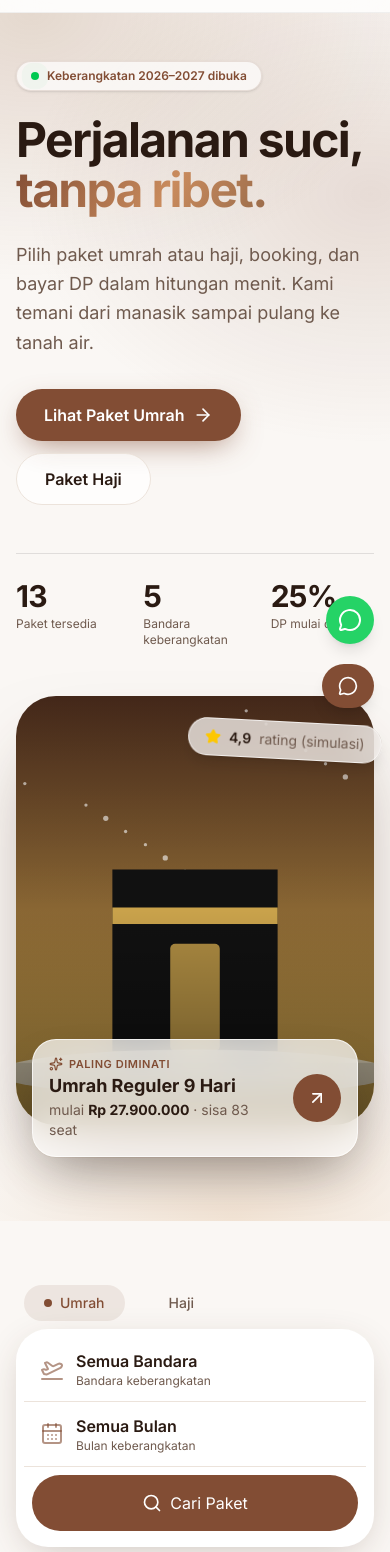
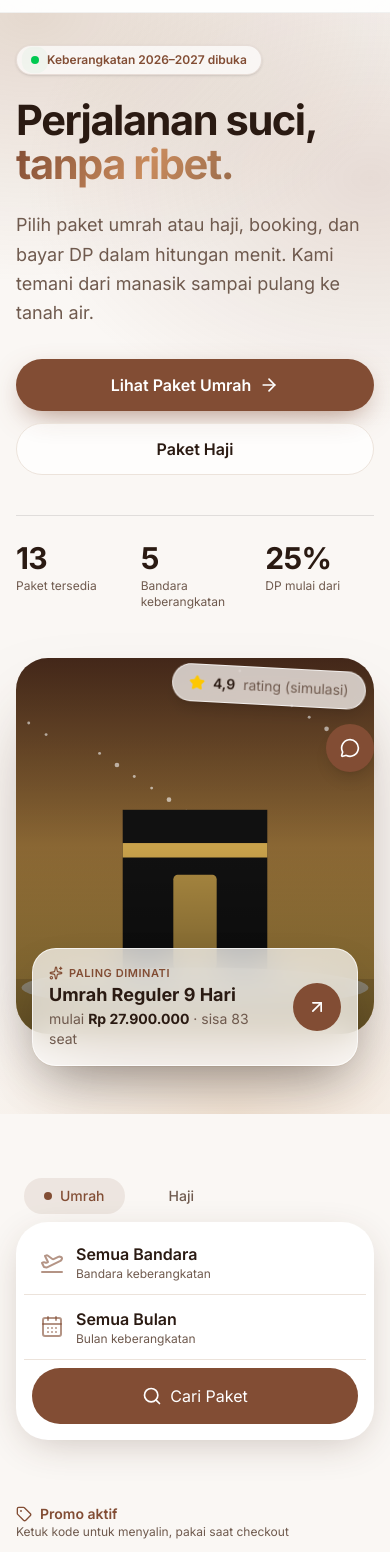
Before and after one commit to husain1612/mahyaa-compro, a React (Vite) app: page / in a window 390 px wide. Shown: the part 56-1608 px from the top of the page. Built offline with nearby package versions, Linux system fonts and the light colour scheme.

Commit message:
Perbaiki tampilan mobile dan tablet: hero, promo, tab kategori, FAB, tabel admin jadi kartu, bar total booking
Co-Authored-By: Claude Sonnet 5.5 <noreply@anthropic.com>
Claude-Session: https://claude.ai/code/session_01Btno1KbQuTVzBREcwezHNJ

```diff
--- a/src/components/admin/AdminSidebar.tsx
+++ b/src/components/admin/AdminSidebar.tsx
@@ -12,7 +12,7 @@ const items: { id: AdminTab; label: string; icon: typeof Package }[] = [
 
 export function AdminSidebar({ active, onChange }: { active: AdminTab; onChange: (t: AdminTab) => void }) {
   return (
-    <nav aria-label="Menu admin" className="flex gap-1 overflow-x-auto rounded-xl border border-border bg-surface p-2 lg:flex-col">
+    <nav aria-label="Menu admin" className="no-scrollbar flex gap-1 overflow-x-auto rounded-2xl border border-border bg-surface p-2 lg:flex-col">
       {items.map((i) => (
         <button key={i.id} onClick={() => onChange(i.id)} aria-current={active === i.id ? 'page' : undefined}
           className={cn('flex shrink-0 cursor-pointer items-center gap-2 rounded-lg px-3 py-2.5 text-sm font-medium', active === i.id ? 'bg-primary text-primary-foreground' : 'hover:bg-black/5')}>
--- a/src/components/chatbot/ChatbotWidget.tsx
+++ b/src/components/chatbot/ChatbotWidget.tsx
@@ -14,7 +14,7 @@ const WELCOME: Msg = {
   text: 'Assalamu’alaikum! Saya asisten virtual Mahyaa Tour. Saya bekerja dengan aturan & data simulasi (bukan AI sungguhan). Apa yang ingin Anda ketahui?',
 }
 
-export function ChatbotWidget() {
+export function ChatbotWidget({ lift = false }: { lift?: boolean }) {
   const [open, setOpen] = useState(false)
   const [msgs, setMsgs] = useState<Msg[]>([WELCOME])
   const [text, setText] = useState('')
@@ -42,7 +42,7 @@ export function ChatbotWidget() {
     <div className="no-print">
       {!open && (
         <button onClick={() => setOpen(true)} aria-label="Buka asisten virtual"
-          className="fixed bottom-20 right-4 z-40 flex items-center gap-2 rounded-full bg-primary px-4 py-3 text-primary-foreground shadow-lg hover:bg-secondary lg:bottom-6">
+          className={cn('fixed right-4 z-40 flex h-12 items-center gap-2 rounded-full bg-primary px-3.5 text-primary-foreground shadow-lg hover:bg-secondary sm:px-4 lg:bottom-6', lift ? 'bottom-24' : 'bottom-4')}>
           <MessageCircle className="h-5 w-5" /><span className="hidden text-sm font-semibold sm:inline">Tanya Asisten</span>
         </button>
       )}
--- a/src/components/dashboard/DashboardSidebar.tsx
+++ b/src/components/dashboard/DashboardSidebar.tsx
@@ -11,7 +11,7 @@ const items: { id: DashTab; label: string; icon: typeof Receipt }[] = [
 
 export function DashboardSidebar({ active, onChange }: { active: DashTab; onChange: (t: DashTab) => void }) {
   return (
-    <nav aria-label="Menu dashboard" className="flex gap-1 overflow-x-auto rounded-xl border border-border bg-surface p-2 lg:flex-col">
+    <nav aria-label="Menu dashboard" className="no-scrollbar flex gap-1 overflow-x-auto rounded-2xl border border-border bg-surface p-2 lg:flex-col">
       {items.map((i) => (
         <button key={i.id} onClick={() => onChange(i.id)} aria-current={active === i.id ? 'page' : undefined}
           className={cn('flex shrink-0 cursor-pointer items-center gap-2 rounded-lg px-3 py-2.5 text-sm font-medium', active === i.id ? 'bg-primary text-primary-foreground' : 'hover:bg-black/5')}>
--- a/src/components/home/Hero.tsx
+++ b/src/components/home/Hero.tsx
@@ -15,31 +15,31 @@ export function Hero({ packages }: { packages: TourPackage[] }) {
   ]
   return (
     <section className="bg-mesh relative overflow-hidden">
-      <div className="mx-auto grid max-w-7xl items-center gap-12 px-4 pb-24 pt-12 sm:px-6 lg:grid-cols-[1.05fr_1fr] lg:pb-32 lg:pt-20">
+      <div className="mx-auto grid max-w-7xl items-center gap-12 px-4 pb-20 pt-8 sm:px-6 sm:pt-12 lg:grid-cols-[1.05fr_1fr] lg:pb-32 lg:pt-20">
         <div className="animate-fade-up">
           <span className="inline-flex items-center gap-2 rounded-full border border-primary/15 bg-white/70 px-3.5 py-1.5 text-xs font-semibold text-primary shadow-sm backdrop-blur">
             <span className="pulse-dot h-2 w-2 rounded-full bg-green-500" aria-hidden />Keberangkatan 2026–2027 dibuka
           </span>
-          <h1 className="mt-6 text-5xl font-bold leading-[1.05] sm:text-6xl">
+          <h1 className="mt-6 text-[2.6rem] font-bold leading-[1.05] sm:text-6xl">
             Perjalanan suci,<br /><span className="text-gradient">tanpa ribet.</span>
           </h1>
           <p className="mt-6 max-w-lg text-lg leading-relaxed text-muted">Pilih paket umrah atau haji, booking, dan bayar DP dalam hitungan menit. Kami temani dari manasik sampai pulang ke tanah air.</p>
-          <div className="mt-8 flex flex-wrap items-center gap-3">
-            <Link to="/umrah" className="group inline-flex h-13 items-center gap-2 rounded-full bg-primary px-7 text-base font-semibold text-white shadow-[0_10px_30px_-10px_rgba(130,77,52,.7)] transition hover:bg-secondary">Lihat Paket Umrah<ArrowRight className="h-5 w-5 transition group-hover:translate-x-1" /></Link>
-            <Link to="/haji" className="inline-flex h-13 items-center rounded-full border border-border bg-white/70 px-7 text-base font-semibold backdrop-blur transition hover:bg-white">Paket Haji</Link>
+          <div className="mt-8 grid grid-cols-1 gap-3 min-[420px]:flex min-[420px]:flex-wrap min-[420px]:items-center">
+            <Link to="/umrah" className="group inline-flex h-13 items-center justify-center gap-2 rounded-full bg-primary px-7 text-base font-semibold text-white shadow-[0_10px_30px_-10px_rgba(130,77,52,.7)] transition hover:bg-secondary">Lihat Paket Umrah<ArrowRight className="h-5 w-5 transition group-hover:translate-x-1" /></Link>
+            <Link to="/haji" className="inline-flex h-13 items-center justify-center rounded-full border border-border bg-white/70 px-7 text-base font-semibold backdrop-blur transition hover:bg-white">Paket Haji</Link>
           </div>
-          <dl className="mt-12 grid max-w-md grid-cols-3 gap-6 border-t border-black/10 pt-6">
+          <dl className="mt-10 grid max-w-md grid-cols-3 gap-4 sm:mt-12 sm:gap-6 border-t border-black/10 pt-6">
             {stats.map((s) => <div key={s.l}><dt className="sr-only">{s.l}</dt><dd className="text-3xl font-bold tracking-tight">{s.v}</dd><p className="mt-0.5 text-xs text-muted">{s.l}</p></div>)}
           </dl>
         </div>
 
         <div className="relative mx-auto w-full max-w-xl lg:max-w-none" aria-hidden={!spot}>
-          <div className="relative aspect-[5/6] overflow-hidden rounded-[2.5rem] shadow-[0_40px_80px_-30px_rgba(74,43,28,.6)] sm:aspect-[4/4.4]">
+          <div className="relative aspect-[4/4.2] overflow-hidden rounded-[2rem] shadow-[0_40px_80px_-30px_rgba(74,43,28,.6)] sm:aspect-[16/10] sm:rounded-[2.5rem] lg:aspect-[4/4.4]">
             <Scene id="kaaba" />
             <div aria-hidden className="absolute inset-0 bg-gradient-to-t from-black/45 via-transparent to-black/10" />
           </div>
           <div aria-hidden className="animate-floaty absolute -left-4 top-10 hidden h-36 w-32 overflow-hidden rounded-3xl border-4 border-white shadow-xl sm:block" style={{ ['--r' as string]: '-6deg' }}><Scene id="nabawi" /></div>
-          <div className="animate-floaty glass absolute -right-2 top-8 flex items-center gap-2 rounded-full px-4 py-2 text-sm font-semibold shadow-lg" style={{ ['--r' as string]: '3deg' }}>
+          <div className="animate-floaty glass absolute right-2 top-4 sm:-right-2 sm:top-8 flex items-center gap-2 rounded-full px-4 py-2 text-sm font-semibold shadow-lg" style={{ ['--r' as string]: '3deg' }}>
             <Star className="h-4 w-4 fill-yellow-400 text-yellow-400" />4,9 <span className="font-normal text-muted">rating (simulasi)</span>
           </div>
           {spot && (
--- a/src/components/home/SeatAvailability.tsx
+++ b/src/components/home/SeatAvailability.tsx
@@ -14,7 +14,7 @@ const jt = (n: number) => `${(n / 1_000_000).toFixed(1)} Jt`
 export function AirportList({ packages }: { packages: TourPackage[] }) {
   const scenes = ['hotel', 'nabawi', 'flight', 'dates', 'kaaba']
   return (
-    <ul className="space-y-4">
+    <ul className="grid gap-3 md:grid-cols-2 md:gap-x-8 lg:grid-cols-1">
       {AIRPORTS.slice(0, 5).map((a, idx) => {
         const count = packages.filter((p) => p.departures.some((d) => d.airportCode === a.code)).length
         return (
@@ -41,7 +41,7 @@ export function SeatAvailability({ packages }: { packages: TourPackage[] }) {
   )
   return (
     <div className="relative">
-      <div ref={scroller} className="no-scrollbar -mx-1 flex snap-x gap-4 overflow-x-auto px-1 pb-3 pr-16">
+      <div ref={scroller} className="no-scrollbar -mx-1 flex snap-x gap-4 overflow-x-auto px-1 pb-3 sm:pr-16">
         {cards.map(({ p, d }) => (
           <Link key={d.id} to={`/paket/${p.slug}`} className="group w-60 shrink-0 snap-start rounded-2xl border border-border bg-surface p-4 shadow-sm transition hover:-translate-y-0.5 hover:border-primary/40 hover:shadow-lg">
             <div className="flex h-9 items-center gap-2 text-primary"><PlaneTakeoff className="h-5 w-5" /><span className="truncate text-sm font-semibold">{p.airline}</span></div>
@@ -56,7 +56,7 @@ export function SeatAvailability({ packages }: { packages: TourPackage[] }) {
           </Link>
         ))}
       </div>
-      <button onClick={() => scroller.current?.scrollBy({ left: 260, behavior: 'smooth' })} aria-label="Geser ke kanan" className="absolute right-0 top-1/2 grid h-12 w-12 -translate-y-1/2 place-items-center rounded-full border border-border bg-surface shadow-md hover:bg-primary/5"><ChevronRight className="h-5 w-5" /></button>
+      <button onClick={() => scroller.current?.scrollBy({ left: 260, behavior: 'smooth' })} aria-label="Geser ke kanan" className="absolute right-0 top-1/2 hidden h-12 w-12 sm:grid -translate-y-1/2 place-items-center rounded-full border border-border bg-surface shadow-md hover:bg-primary/5"><ChevronRight className="h-5 w-5" /></button>
     </div>
   )
 }
--- a/src/components/layout/Layout.tsx
+++ b/src/components/layout/Layout.tsx
@@ -20,8 +20,8 @@ export function Layout({ bare }: { bare?: boolean }) {
       <Navbar />
       <main id="main" className="flex-1"><Outlet /></main>
       {!bare && <Footer />}
-      <a href={waLink()} target="_blank" rel="noreferrer" aria-label="Chat WhatsApp admin (nomor dummy)" className="no-print fixed bottom-36 right-4 z-40 grid h-12 w-12 place-items-center rounded-full bg-[#25D366] text-white shadow-lg hover:brightness-110 lg:bottom-24"><MessageCircle className="h-6 w-6" /></a>
-      <ChatbotWidget />
+      <a href={waLink()} target="_blank" rel="noreferrer" aria-label="Chat WhatsApp admin (nomor dummy)" className="no-print fixed bottom-24 right-4 z-40 hidden h-12 w-12 place-items-center rounded-full bg-[#25D366] text-white shadow-lg hover:brightness-110 lg:grid"><MessageCircle className="h-6 w-6" /></a>
+      <ChatbotWidget lift={pathname.startsWith('/paket/')} />
       <Toaster richColors position="top-center" />
     </div>
   )
--- a/src/components/layout/Navbar.tsx
+++ b/src/components/layout/Navbar.tsx
@@ -53,7 +53,7 @@ export function Navbar() {
   }
 
   return (
-    <header className="no-print sticky top-0 z-40 border-b border-black/5 bg-white/70 backdrop-blur-xl supports-[backdrop-filter]:bg-white/60">
+    <header className="no-print sticky top-0 z-40 border-b border-black/5 bg-white/90 backdrop-blur-xl supports-[backdrop-filter]:bg-white/80">
       <div className="mx-auto flex h-[4.25rem] max-w-7xl items-center justify-between px-4 sm:px-6">
         <Logo />
         <nav className="hidden items-center gap-1 lg:flex" aria-label="Navigasi utama">
--- a/src/components/package/PackageGallery.tsx
+++ b/src/components/package/PackageGallery.tsx
@@ -8,7 +8,7 @@ export function PackageGallery({ images, name }: { images: string[]; name: strin
   const go = (d: number) => setI((i + d + images.length) % images.length)
   return (
     <div>
-      <div className="relative aspect-[16/10] overflow-hidden rounded-xl bg-black/5">
+      <div className="relative aspect-[16/10] overflow-hidden rounded-3xl bg-black/5 md:aspect-[16/9]">
         <Scene id={images[i]} alt={`${name} — ${SCENE_LABEL[images[i]] ?? `foto ${i + 1}`}`} />
         <button onClick={() => go(-1)} aria-label="Foto sebelumnya" className="absolute left-2 top-1/2 -translate-y-1/2 rounded-full bg-white/90 p-2 shadow hover:bg-white"><ChevronLeft className="h-5 w-5" /></button>
         <button onClick={() => go(1)} aria-label="Foto berikutnya" className="absolute right-2 top-1/2 -translate-y-1/2 rounded-full bg-white/90 p-2 shadow hover:bg-white"><ChevronRight className="h-5 w-5" /></button>
--- a/src/pages/HomePage.tsx
+++ b/src/pages/HomePage.tsx
@@ -52,13 +52,13 @@ export default function HomePage() {
 
       <Reveal>
         <section aria-label="Promo aktif" className="mx-auto max-w-7xl px-4 pt-16 sm:px-6">
-          <div className="mb-5 flex items-center gap-2 text-sm font-semibold text-primary"><Tag className="h-4 w-4" />Promo aktif <span className="font-normal text-muted">· ketuk untuk menyalin kode, pakai saat checkout</span></div>
-          <div className="grid gap-4 md:grid-cols-3">
+          <div className="mb-5 flex flex-wrap items-center gap-x-2 text-sm font-semibold text-primary"><Tag className="h-4 w-4" />Promo aktif <span className="basis-full text-xs font-normal text-muted sm:basis-auto sm:text-sm">Ketuk kode untuk menyalin, pakai saat checkout</span></div>
+          <div className="grid gap-4 sm:grid-cols-2 lg:grid-cols-3">
             {(promos.data ?? []).slice(0, 3).map((p) => (
-              <div key={p.id} className="relative flex items-center gap-4 overflow-hidden rounded-3xl bg-surface p-5 ring-1 ring-black/5">
+              <div key={p.id} className="relative flex items-center gap-4 overflow-hidden rounded-3xl bg-surface p-5 ring-1 ring-black/5 sm:last:col-span-2 lg:last:col-span-1">
                 <div aria-hidden className="absolute -right-6 -top-6 h-24 w-24 rounded-full bg-accent/15" />
                 <div className="relative grid h-14 w-14 shrink-0 place-items-center rounded-2xl bg-primary text-lg font-bold text-white">{p.type === 'percent' ? `${p.value}%` : `${(p.value / 1_000_000).toString().replace('.', ',')}jt`}</div>
-                <div className="relative min-w-0 flex-1"><p className="truncate font-semibold">{p.title}</p><p className="line-clamp-1 text-xs text-muted">s.d. {formatDateShort(p.validUntil)}</p></div>
+                <div className="relative min-w-0 flex-1"><p className="line-clamp-2 text-sm font-semibold leading-snug">{p.title}</p><p className="line-clamp-1 text-xs text-muted">s.d. {formatDateShort(p.validUntil)}</p></div>
                 <button onClick={() => copy(p.code)} className="relative flex shrink-0 cursor-pointer items-center gap-1.5 rounded-full border border-dashed border-primary/40 px-3 py-1.5 font-mono text-xs font-bold text-primary hover:bg-primary/5" aria-label={`Salin kode ${p.code}`}>{p.code}<Copy className="h-3.5 w-3.5" /></button>
               </div>
             ))}
@@ -79,8 +79,8 @@ export default function HomePage() {
 
       <Reveal>
         <Section id="paket" eyebrow="Umrah" title="Pilihan paket umrah" subtitle="Dari hemat sampai premium — semua dengan harga transparan per tipe kamar." action={<Button asChild variant="outline"><Link to="/umrah">Lihat semua<ArrowRight className="h-4 w-4" /></Link></Button>} className="pt-4">
-          <div className="mb-8 inline-flex flex-wrap gap-1 rounded-full bg-black/5 p-1" role="tablist" aria-label="Kategori umrah">
-            {CATS.map((c) => <button key={c.label} role="tab" aria-selected={cat === c.id} onClick={() => setCat(c.id)} className={cn('cursor-pointer rounded-full px-5 py-2 text-sm font-semibold transition', cat === c.id ? 'bg-surface text-primary shadow-sm' : 'text-muted hover:text-text')}>{c.label}</button>)}
+          <div className="no-scrollbar mb-8 flex max-w-full gap-1 overflow-x-auto rounded-full bg-black/5 p-1 sm:inline-flex" role="tablist" aria-label="Kategori umrah">
+            {CATS.map((c) => <button key={c.label} role="tab" aria-selected={cat === c.id} onClick={() => setCat(c.id)} className={cn('shrink-0 cursor-pointer whitespace-nowrap rounded-full px-5 py-2 text-sm font-semibold transition', cat === c.id ? 'bg-surface text-primary shadow-sm' : 'text-muted hover:text-text')}>{c.label}</button>)}
           </div>
           {all.isError ? <ErrorState message="Gagal memuat paket." onRetry={() => all.refetch()} /> : all.isLoading ? <CardGridSkeleton count={3} /> : <PackageGrid packages={umrah} />}
         </Section>
```
Also changed, not shown: src/components/admin/AdminBookings.tsx (+13 -1 lines), src/pages/BookingPage.tsx (+6 -2 lines).
